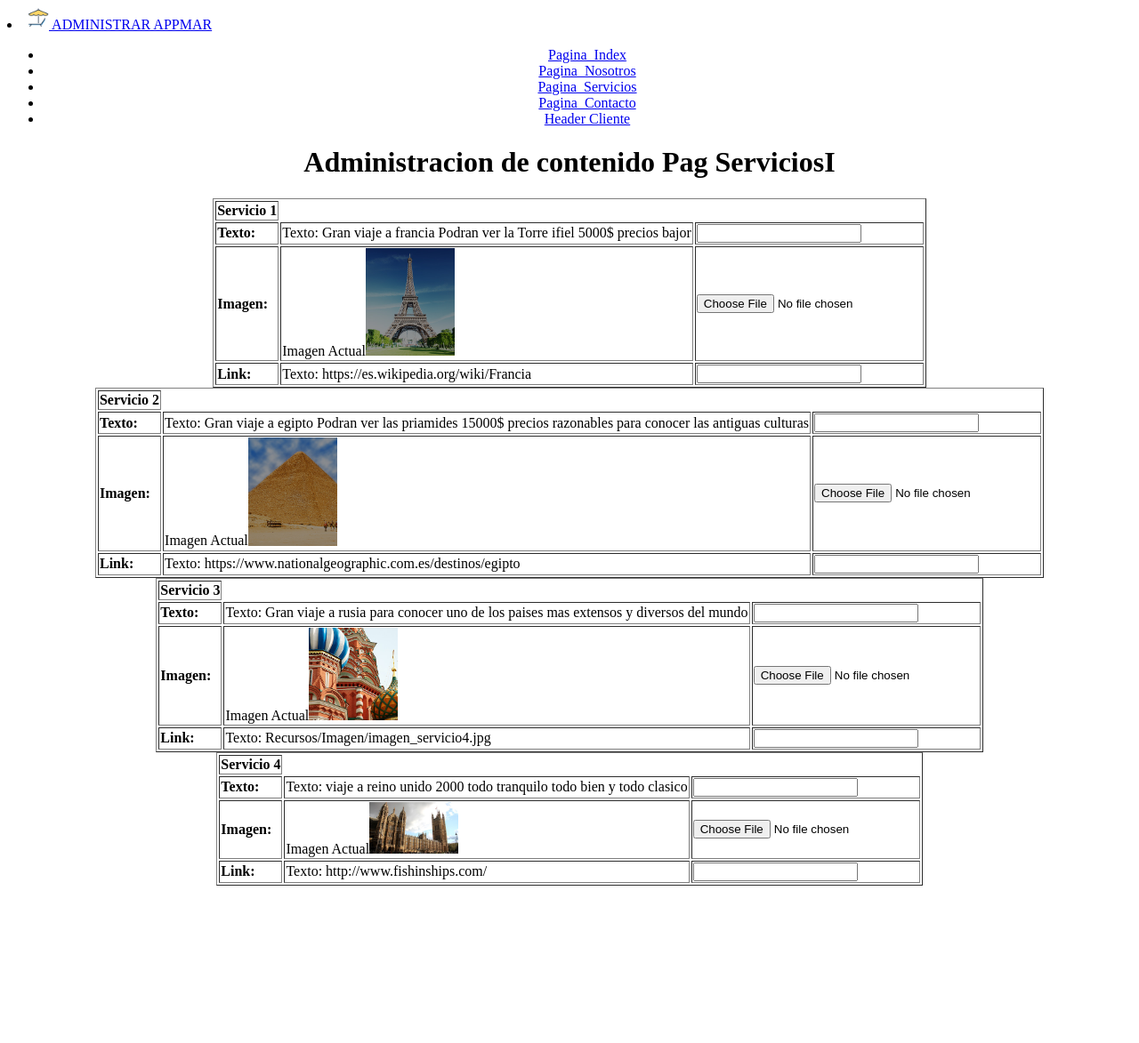
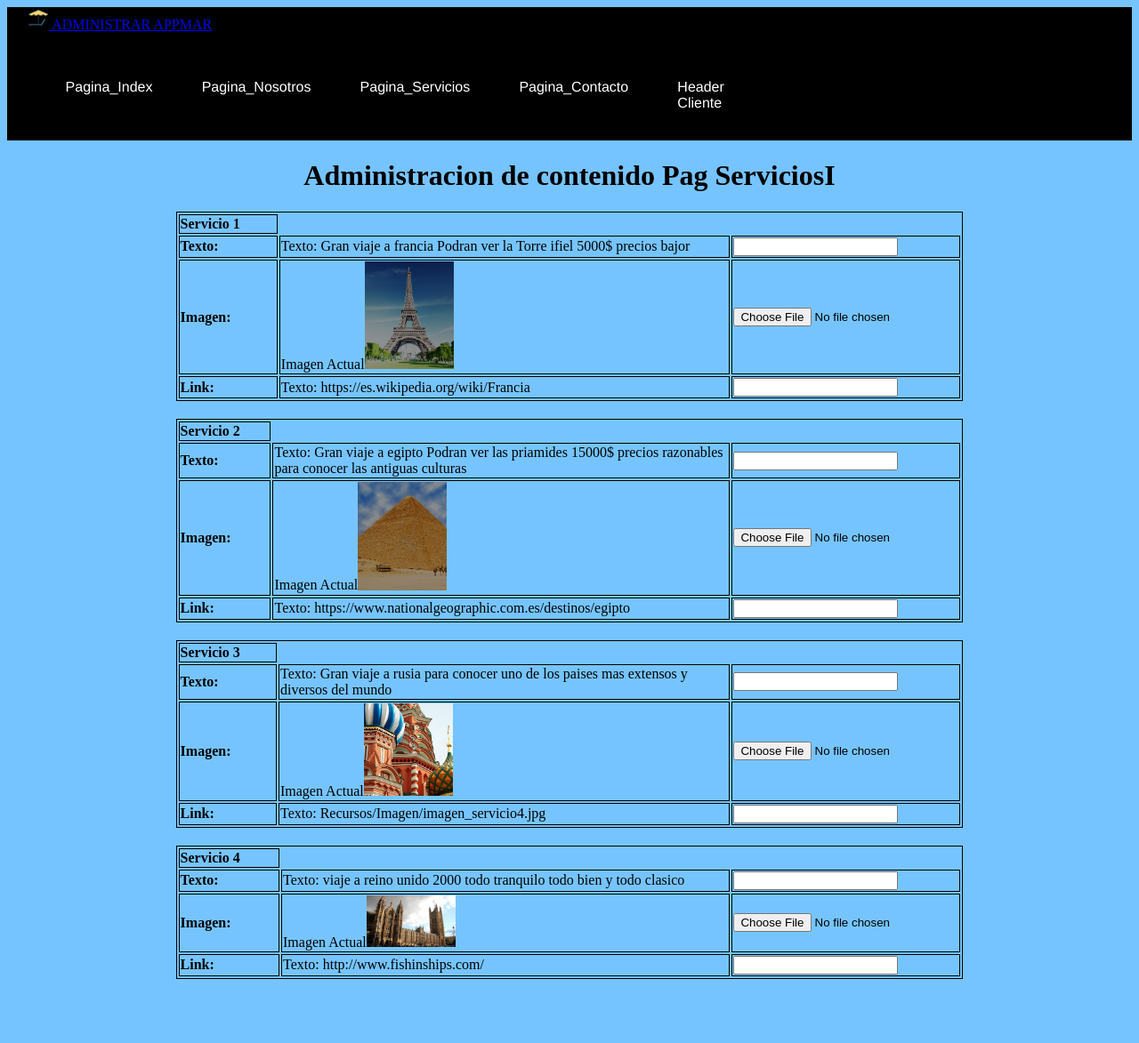
Before and after one commit to jvaldemar87/219-2.PII.Crud, a PHP site: page /Admin_Servicios.php in a window 1280 px wide. Shown: the whole page at 89% size. Before the commit the page ends 996 px from the top, so only its background shows below. Run offline with PHP 8.4, Linux system fonts and the light colour scheme; data comes from the database, SQL or seed files in the repository.

Commit message:
actualizacion final css
perdon prof... no me repruebe plox

```diff
--- a/appmar/Admin_Comentarios.php
+++ b/appmar/Admin_Comentarios.php
@@ -11,6 +11,7 @@ $accion = 'insert';
 	<title>Contacto</title>
 	<meta charset="utf-8">
 	<meta name="viewport" content="width=device-width, initial-scale=1">
+	<link rel="stylesheet" href="css/myStyle.css" />
 </head>
 <body>
 <header>
--- a/appmar/Admin_Nosotros.php
+++ b/appmar/Admin_Nosotros.php
@@ -3,6 +3,7 @@
         <title></title>
         <meta charset="utf-8">
         <meta name="viewport" content="width=device-width, initial-scale=1">
+        <link rel="stylesheet" href="css/myStyle.css" />
     </head>
     <header>
     <?php
--- a/appmar/Admin_Servicios.php
+++ b/appmar/Admin_Servicios.php
@@ -1,15 +1,18 @@
 <html>
+
 <head>
     <title></title>
     <meta charset="utf-8">
     <meta name="viewport" content="width=device-width, initial-scale=1">
+    <link rel="stylesheet" href="css/myStyle.css" />
 </head>
 <header>
     <?php
         require_once('Layouts/header_ad.php');
     ?>
 </header>
-    <body >
+
+<body>
     <!--
             <tr>
             <td></td>>
@@ -17,7 +20,9 @@
             </tr>
 //-->
 
-    <center><strong><h1>Administracion de contenido Pag ServiciosI</h1></strong></center>
+    <center><strong>
+            <h1>Administracion de contenido Pag ServiciosI</h1>
+        </strong></center>
     <p>
         <?php
         require_once 'Conectar.php';
@@ -29,87 +34,131 @@
         ?>
         <form action="Cambiar_contenidoini.php" method="POST" enctype="multipart/form-data">
 
-            <center><table border="1">
-           <tr >
-                <td><strong>Servicio 1 </strong>
+            <center>
+                <table border="1">
+                    <tr>
+                        <td class="c1"><strong>Servicio 1 </strong>
 
                     </tr>
-            <tr >
-                <td><strong>Texto:</strong></td> <td> <?php echo "Texto: ".$row[1]."<br>"; ?> </td>
+                    <tr>
+                        <td class="c1"><strong>Texto:</strong></td>
+                        <td>
+                            <?php echo "Texto: ".$row[1]."<br>"; ?>
+                        </td>
                         <td> <input type="text" name="txtnom1" value=""></td>
                     </tr>
-            <tr >
-            <td ><strong>Imagen:</strong></td> <td> <?php echo "Imagen Actual".'<img src="'.$row[0].'" width="100" heigth="100"><br>'; ?> </td>
+                    <tr>
+                        <td class="c1"><strong>Imagen:</strong></td>
+                        <td>
+                            <?php echo "Imagen Actual".'<img src="'.$row[0].'" width="100" heigth="100"><br>'; ?>
+                        </td>
                         <td><input type="file" name="foto1" id="foto1"></td>
                     </tr>
-            <tr >
-                <td><strong>Link:</strong></td> <td> <?php echo "Texto: ".$row[2]."<br>"; ?> </td>
+                    <tr>
+                        <td class="c1"><strong>Link:</strong></td>
+                        <td>
+                            <?php echo "Texto: ".$row[2]."<br>"; ?>
+                        </td>
                         <td> <input type="text" name="txtnom1" value=""></td>
 
                     </tr>
 
-            </center></table>
-            <center><table border="1">
-           <tr >
-                <td><strong>Servicio 2 </strong>
+            </center>
+            </table>
+            <center>
+                <table border="1">
+                    <tr>
+                        <td class="c1"><strong>Servicio 2 </strong>
 
                     </tr>
-            <tr >
-                <td><strong>Texto:</strong></td> <td> <?php echo "Texto: ".$row[4]."<br>"; ?> </td>
+                    <tr>
+                        <td class="c1"><strong>Texto:</strong></td>
+                        <td>
+                            <?php echo "Texto: ".$row[4]."<br>"; ?>
+                        </td>
                         <td> <input type="text" name="txtnom2" value=""></td>
                     </tr>
-            <tr >
-            <td ><strong>Imagen:</strong></td> <td> <?php echo "Imagen Actual".'<img src="'.$row[3].'" width="100" heigth="100"><br>'; ?> </td>
+                    <tr>
+                        <td class="c1"><strong>Imagen:</strong></td>
+                        <td>
+                            <?php echo "Imagen Actual".'<img src="'.$row[3].'" width="100" heigth="100"><br>'; ?>
+                        </td>
                         <td><input type="file" name="foto2" id="foto2"></td>
                     </tr>
-            <tr >
-                <td><strong>Link:</strong></td> <td> <?php echo "Texto: ".$row[5]."<br>"; ?> </td>
+                    <tr>
+                        <td class="c1"><strong>Link:</strong></td>
+                        <td>
+                            <?php echo "Texto: ".$row[5]."<br>"; ?>
+                        </td>
                         <td> <input type="text" name="txtnom2" value=""></td>
 
                     </tr>
 
-            </center></table>
+            </center>
+            </table>
 
-            <center><table border="1">
-           <tr >
-                <td><strong>Servicio 3 </strong>
+            <center>
+                <table border="1">
+                    <tr>
+                        <td class="c1"><strong>Servicio 3 </strong>
 
                     </tr>
-            <tr >
-                <td><strong>Texto:</strong></td> <td> <?php echo "Texto: ".$row[7]."<br>"; ?> </td>
+                    <tr>
+                        <td class="c1"><strong>Texto:</strong></td>
+                        <td>
+                            <?php echo "Texto: ".$row[7]."<br>"; ?>
+                        </td>
                         <td> <input type="text" name="txtnom3" value=""></td>
                     </tr>
-            <tr >
-            <td ><strong>Imagen:</strong></td> <td> <?php echo "Imagen Actual".'<img src="'.$row[6].'" width="100" heigth="100"><br>'; ?> </td>
+                    <tr>
+                        <td class="c1"><strong>Imagen:</strong></td>
+                        <td>
+                            <?php echo "Imagen Actual".'<img src="'.$row[6].'" width="100" heigth="100"><br>'; ?>
+                        </td>
                         <td><input type="file" name="foto3" id="foto3"></td>
                     </tr>
-            <tr >
-                <td><strong>Link:</strong></td> <td> <?php echo "Texto: ".$row[9]."<br>"; ?> </td>
+                    <tr>
+                        <td class="c1"><strong>Link:</strong></td>
+                        <td>
+                            <?php echo "Texto: ".$row[9]."<br>"; ?>
+                        </td>
                         <td> <input type="text" name="txtnom3" value=""></td>
 
                     </tr>
 
-            </center></table>
-            <center><table border="1">
-           <tr >
-                <td><strong>Servicio 4 </strong>
+            </center>
+            </table>
+            <center>
+                <table border="1">
+                    <tr>
+                        <td class="c1"><strong>Servicio 4 </strong>
 
                     </tr>
-            <tr >
-                <td><strong>Texto:</strong></td> <td> <?php echo "Texto: ".$row[10]."<br>"; ?> </td>
+                    <tr>
+                        <td class="c1"><strong>Texto:</strong></td>
+                        <td>
+                            <?php echo "Texto: ".$row[10]."<br>"; ?>
+                        </td>
                         <td> <input type="text" name="txtnom" value=""></td>
                     </tr>
-            <tr >
-            <td ><strong>Imagen:</strong></td> <td> <?php echo "Imagen Actual".'<img src="'.$row[9].'" width="100" heigth="100"><br>'; ?> </td>
+                    <tr>
+                        <td class="c1"><strong>Imagen:</strong></td>
+                        <td>
+                            <?php echo "Imagen Actual".'<img src="'.$row[9].'" width="100" heigth="100"><br>'; ?>
+                        </td>
                         <td><input type="file" name="foto" id="foto"></td>
                     </tr>
-            <tr >
-                <td><strong>Link:</strong></td> <td> <?php echo "Texto: ".$row[11]."<br>"; ?> </td>
+                    <tr>
+                        <td class="c1"><strong>Link:</strong></td>
+                        <td>
+                            <?php echo "Texto: ".$row[11]."<br>"; ?>
+                        </td>
                         <td> <input type="text" name="txtnom" value=""></td>
 
                     </tr>
 
-            </center></table>
+            </center>
+            </table>
 
         </form>
 
@@ -117,4 +166,5 @@
 
 
 </body>
+
 </html>
--- a/appmar/Admin_footer.php
+++ b/appmar/Admin_footer.php
@@ -3,6 +3,7 @@
         <title></title>
         <meta charset="utf-8">
         <meta name="viewport" content="width=device-width, initial-scale=1">
+        <link rel="stylesheet" href="css/myStyle.css" />
     </head>
     <header>
     <?php
--- a/appmar/Contacto.php
+++ b/appmar/Contacto.php
@@ -6,12 +6,15 @@ $accion = 'insert';
 
 <!DOCTYPE html>
 <html>
+
 <head>
 
     <title>Contacto</title>
     <meta charset="utf-8">
     <meta name="viewport" content="width=device-width, initial-scale=1">
+    <link rel="stylesheet" href="css/myStyle.css" />
 </head>
+
 <body>
     <header>
         <?php
@@ -36,4 +39,5 @@ $accion = 'insert';
 
 
 </body>
+
 </html>
--- a/appmar/Nosotros.php
+++ b/appmar/Nosotros.php
@@ -1,11 +1,14 @@
 <!DOCTYPE html>
 <html lang="es">
+
 <head>
 
     <title>Inicio</title>
     <meta charset="utf-8">
     <meta name="viewport" content="width=device-width, initial-scale=1">
+    <link rel="stylesheet" href="css/myStyle.css" />
 </head>
+
 <body>
     <header>
         <?php
@@ -38,4 +41,5 @@ if ($result = $db->query($sql)) {
         </div>
     </footer>
 </body>
+
 </html>
--- /dev/null
+++ b/appmar/css/myStyle.css
@@ -0,0 +1,74 @@
+header {
+    background: #000000;
+    margin-bottom: 10px;
+    max-width: 100%;
+    max-height: 150px;
+}
+
+header h1 {
+    display: inline-block;
+    margin: 0 auto;
+    max-width: 100%;
+    vertical-align: top;
+}
+
+header nav {
+    display: inline-block;
+    padding: 0;
+    max-width: 100%;
+    height: 150px;
+}
+
+header nav p {
+    vertical-align: top;
+    position: relative;
+    top: 50px;
+}
+
+
+header nav ul li {
+    display: inline-block;
+    padding: 0.1em;
+    vertical-align: bottom;
+}
+
+header nav ul li a {
+    border: 0;
+    color: #FFF;
+    font-family: century gothic, Helvetica, Verdana;
+    font-size: 1em;
+    padding: 1.5em;
+    text-decoration: none;
+    display: block;
+    width: 10%;
+    height: 5px;
+}
+
+body {
+    background: #76C4FF;
+}
+
+table,
+th,
+td {
+    border: 1px solid black;
+    width: 70%;
+    margin: 20px;
+}
+
+.c1 {
+    width: 15%;
+}
+
+.box {
+    font-family: century gothic, Helvetica, Verdana;
+    font-size: 1em;
+    text-decoration: none;
+    padding: 1.5em;
+    display: inline-table;
+    height: 5px;
+}
+
+.txtbodyimg {
+    width: 50px;
+}
--- a/appmar/index.php
+++ b/appmar/index.php
@@ -1,12 +1,14 @@
-
 <!DOCTYPE html>
 <html lang="es">
+
 <head>
 
     <title>Inicio</title>
     <meta charset="utf-8">
     <meta name="viewport" content="width=device-width, initial-scale=1">
+    <link rel="stylesheet" href="css/myStyle.css" />
 </head>
+
 <body>
     <header>
         <?php
@@ -42,4 +44,5 @@ if ($result = $db->query($sql)) {
         </div>
     </footer>
 </body>
+
 </html>
```
Also changed, not shown: appmar/Admin_Inicio.php (+23 -9 lines), appmar/Admin_header.php (+23 -9 lines), appmar/Servicios.php (+11 -7 lines), proyecto_appmar.sql (+6 -137 lines). Lines whose indentation alone changed are shown as unchanged.
